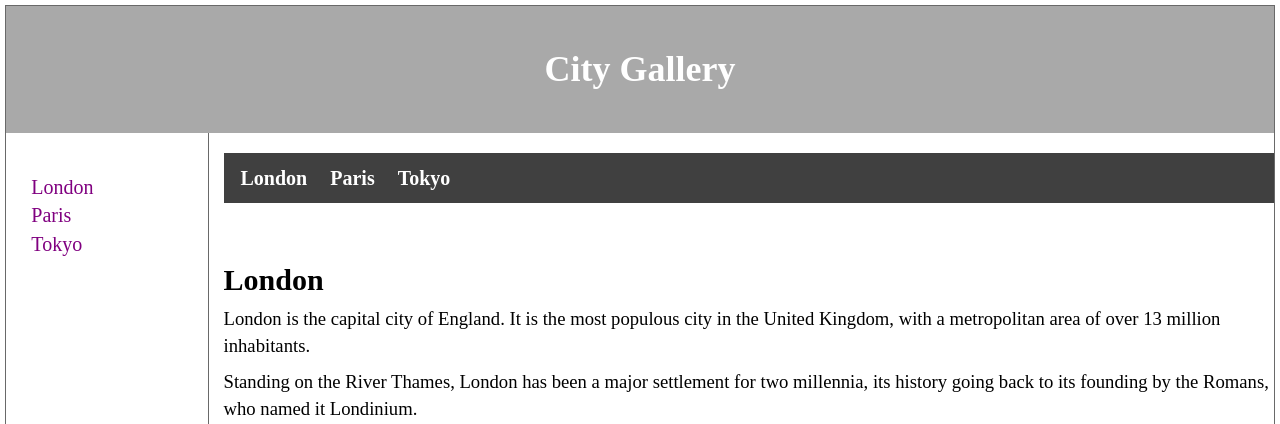
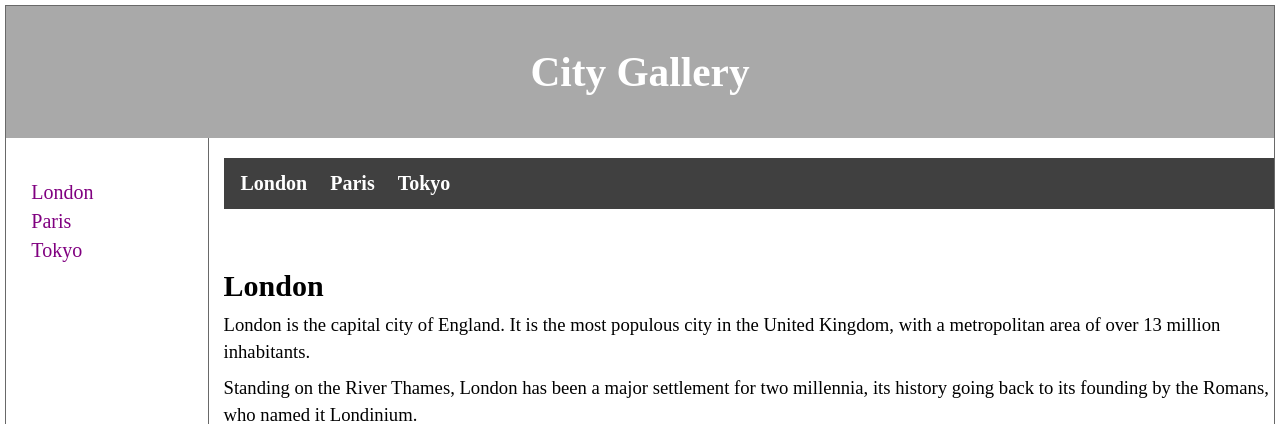
Before and after one commit to rohithredd94/WPL-PW-1, a PHP site: page / in a window 1280 px wide. Shown: the top 424 px of the page. Run offline with PHP 8.4, Linux system fonts and the light colour scheme.

Commit message:
Modified header size

```diff
--- a/styles.css
+++ b/styles.css
@@ -4,6 +4,9 @@ header,footer{
 }
 header{
 	padding: 25pt;
+}
+h1{
+	font-size: 31pt;
 }
 header h1,footer h4{
 	color: white;
```
